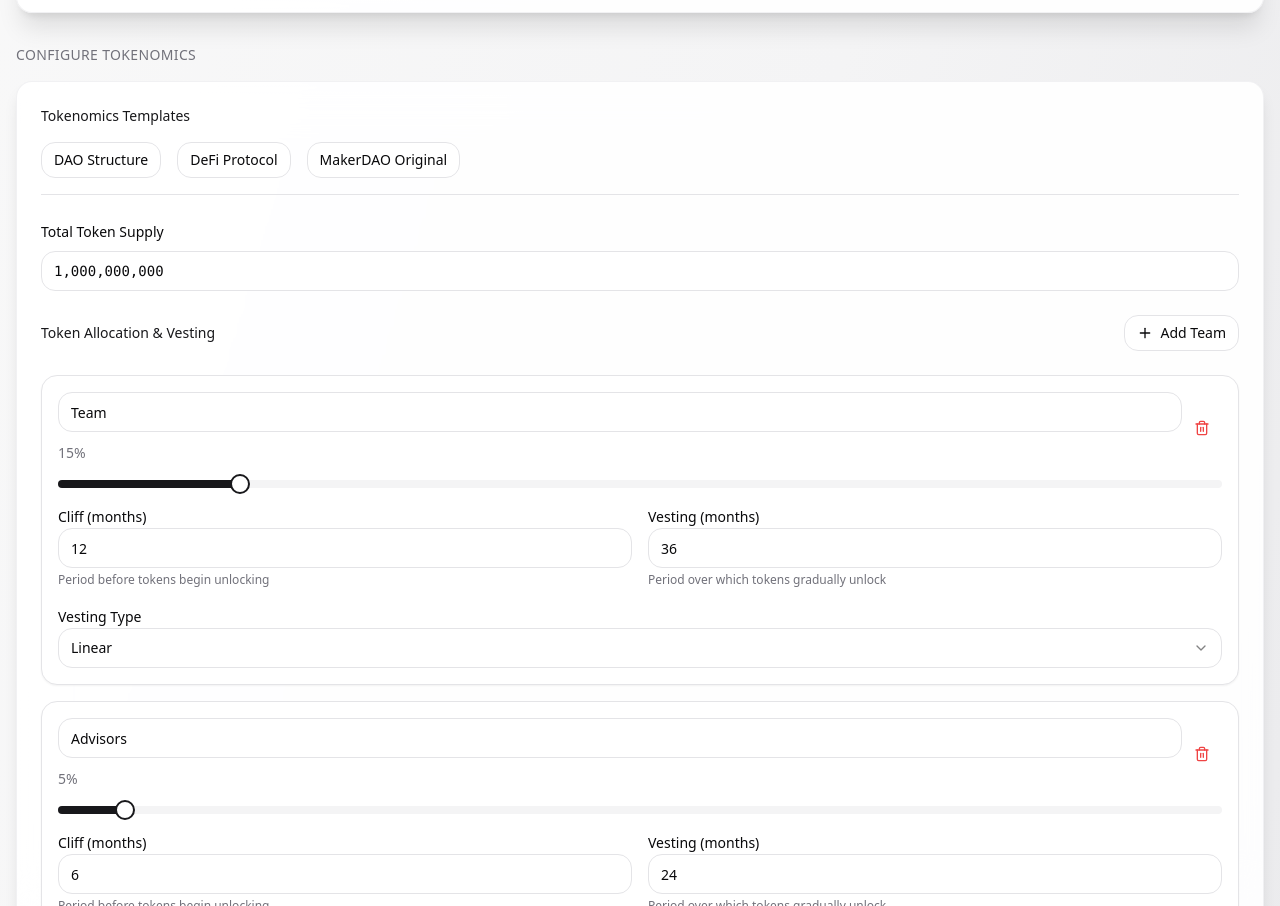
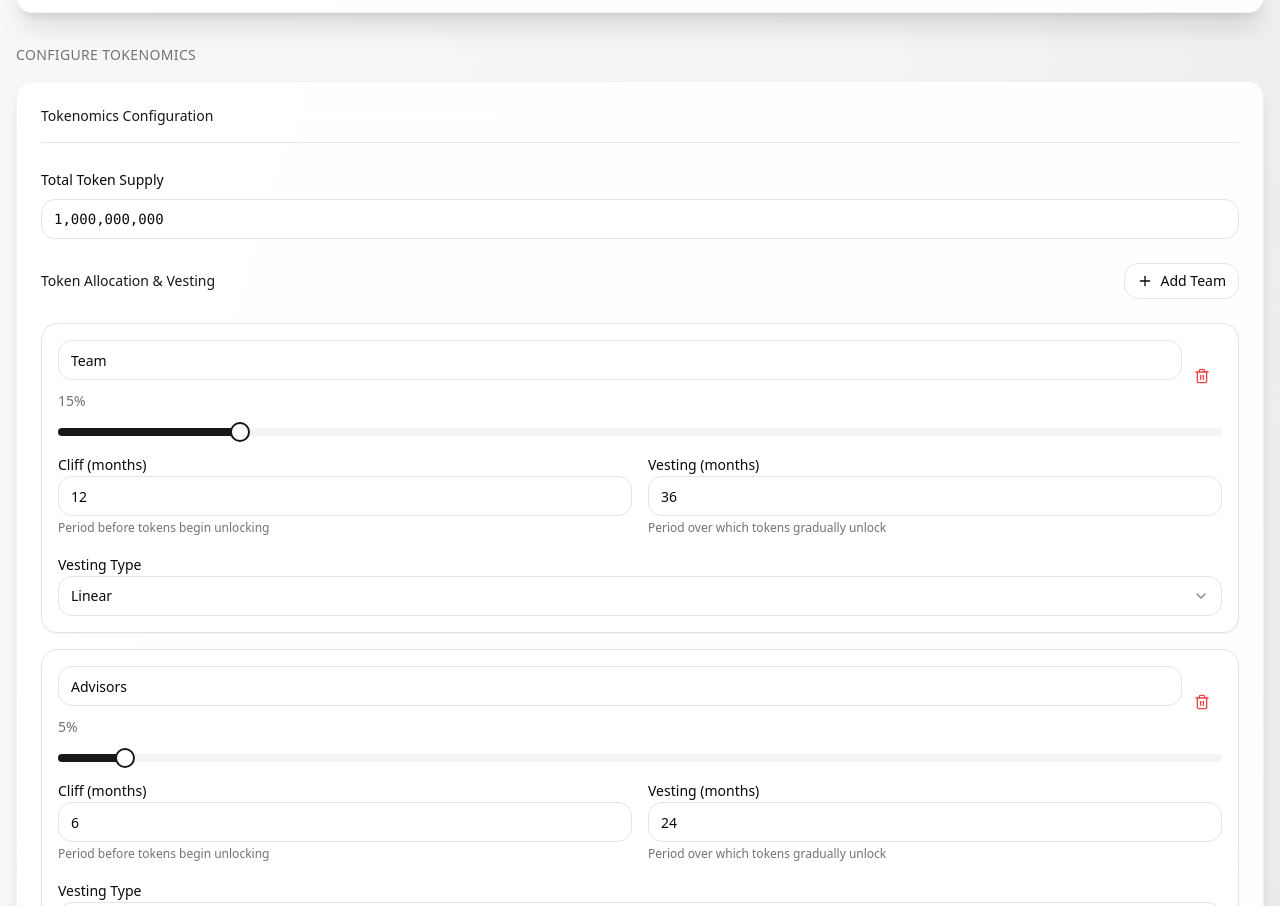
Before and after one commit to dejvid998/Tokenomix-simulator, a React (Vite) app: page / in a window 1280 px wide. Shown: the part 1488-2394 px from the top of the page. Built offline with nearby package versions, Linux system fonts and the light colour scheme.

Commit message:
Remove template buttons
Removes the DAO Structure, DeFi Protocol, and MakerDAO Original template buttons from the tokenomics form.

```diff
--- a/src/components/forms/tokenomics/TemplateButtons.tsx
+++ b/src/components/forms/tokenomics/TemplateButtons.tsx
@@ -1,55 +1,17 @@
 
-import { Button } from "@/components/ui/button";
-import { toast } from "sonner";
+import { Separator } from "@/components/ui/separator";
 import type { TokenomicsData } from '@/types/tokenomics';
-import { TEMPLATES } from './tokenomics-templates';
-import { Separator } from "@/components/ui/separator";
 
 interface Props {
   onTemplateSelect: (data: TokenomicsData) => void;
 }
 
 export const TemplateButtons = ({ onTemplateSelect }: Props) => {
-  const handleTemplateSelect = (templateKey: string) => {
-    try {
-      const template = TEMPLATES[templateKey];
-      if (template) {
-        onTemplateSelect(template);
-        toast.success(`${templateKey.charAt(0).toUpperCase() + templateKey.slice(1)} template applied`);
-      }
-    } catch (error) {
-      toast.error("Failed to load template");
-    }
-  };
-
   return (
     <div className="space-y-4">
       <h4 className="text-sm font-medium text-zinc-900 dark:text-zinc-200">
-        Tokenomics Templates
+        Tokenomics Configuration
       </h4>
-      <div className="flex gap-4 flex-wrap">
-        <Button
-          variant="outline"
-          size="sm"
-          onClick={() => handleTemplateSelect('dao')}
-        >
-          DAO Structure
-        </Button>
-        <Button
-          variant="outline"
-          size="sm"
-          onClick={() => handleTemplateSelect('defi')}
-        >
-          DeFi Protocol
-        </Button>
-        <Button
-          variant="outline"
-          size="sm"
-          onClick={() => handleTemplateSelect('makerdao')}
-        >
-          MakerDAO Original
-        </Button>
-      </div>
       <Separator className="my-2" />
     </div>
   );
```
